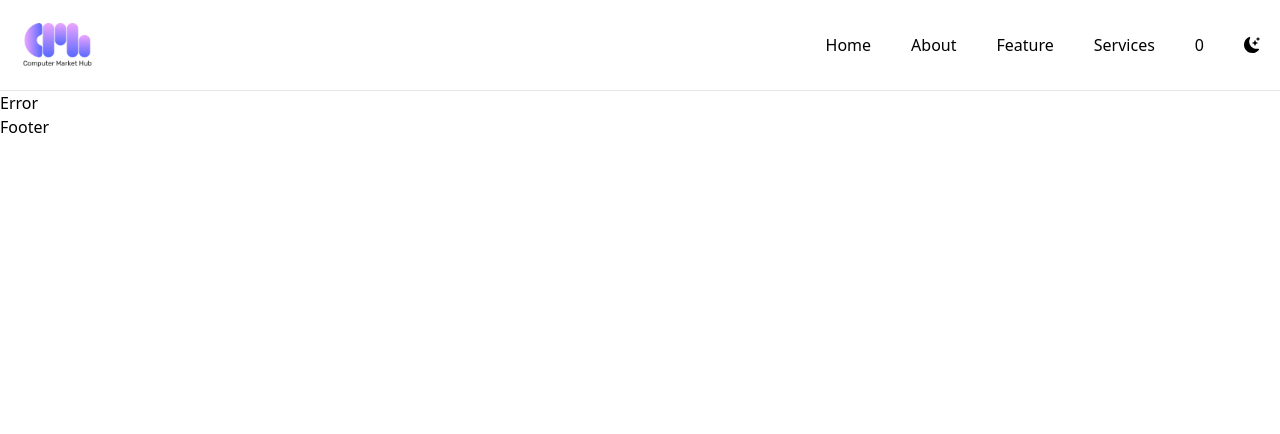
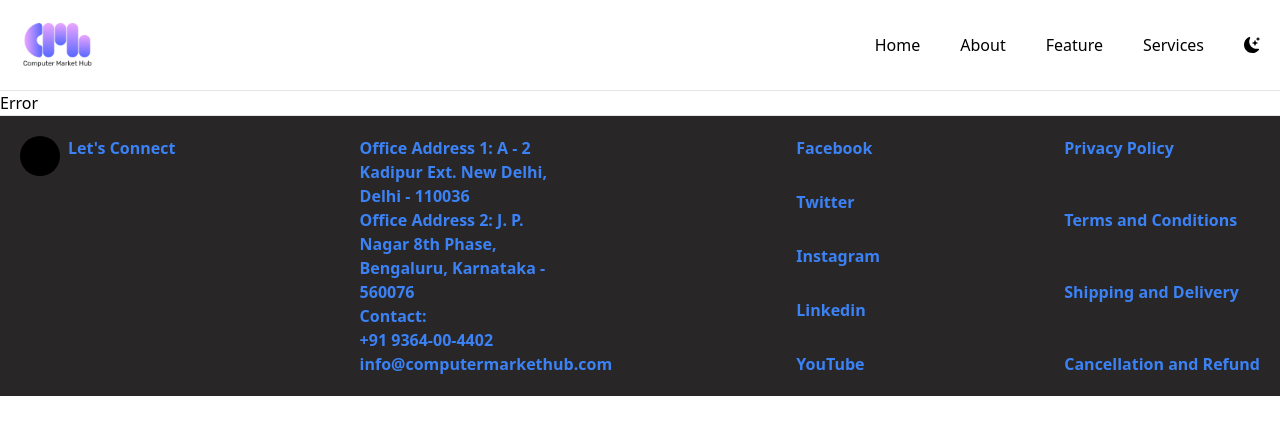
Before and after one commit to Sh-karan27/demo-website-computerhub, a React (Vite) app: page /services in a window 1280 px wide. Shown: the top 434 px of the page. Built offline with nearby package versions, Linux system fonts and the light colour scheme.

Commit message:
Footer added

```diff
--- a/src/components/Footer.jsx
+++ b/src/components/Footer.jsx
@@ -1,7 +1,45 @@
-import React from 'react';
+import React from "react";
 
 const Footer = () => {
-  return <div>Footer</div>;
+  return (
+    <section className="w-full h-full flex items-center justify-center">
+      <div className=" max-sm:flex-col max-sm:h-[700px]  w-full px-5 py-5 flex justify-between text-blue-500 font-semibold border-t bg-[#292627]">
+        <div className="flex items-left justify-center gap-2">
+          <div className="bg-black w-10 h-10 rounded-full"></div>
+          <h1>Let's Connect</h1>
+        </div>
+        <div className=" flex flex-col items-left justify-center">
+          <span className="w-[200px]">
+            Office Address 1: A - 2 Kadipur Ext. New Delhi, Delhi - 110036
+          </span>
+          <span className="w-[200px]">
+            Office Address 2: J. P. Nagar 8th Phase, Bengaluru, Karnataka -
+            560076
+          </span>
+
+          <div className="flex flex-col items-left justify-center">
+            <span>Contact:</span>
+            <span>+91 9364-00-4402</span>
+            <span>info@computermarkethub.com</span>
+          </div>
+        </div>
+        <div className="flex flex-col items-left justify-between">
+          <span>Facebook</span>
+          <span>Twitter</span>
+          <span>Instagram</span>
+          <span>Linkedin</span>
+          <span>YouTube</span>
+
+        </div>
+        <div className="flex flex-col items-left justify-between">
+          <span>Privacy Policy</span>
+          <span>Terms and Conditions</span>
+          <span>Shipping and Delivery</span>
+          <span>Cancellation and Refund</span>
+        </div>
+      </div>
+    </section>
+  );
 };
 
 export default Footer;
--- a/src/components/Navbar.jsx
+++ b/src/components/Navbar.jsx
@@ -31,13 +31,13 @@ const Navbar = () => {
               <NavLink to="/" key={i} >
                 <span onClick={() => handleNavClick(items)}>{items.toUpperCase().charAt(0) + items.slice(1)}</span>
               </NavLink>
-            ))}0
+            ))}
 
             <button onClick={() => dispatch(toggleTheme())}>
               {theme === 'light' ? (
-                <BsFillMoonStarsFill onClick={() => setSlide('justify-end')} />
+                <BsFillMoonStarsFill  />
               ) : (
-                <MdSunny onClick={() => setSlide('justify-start')} />
+                <MdSunny />
               )}
             </button>
           </nav>
```
